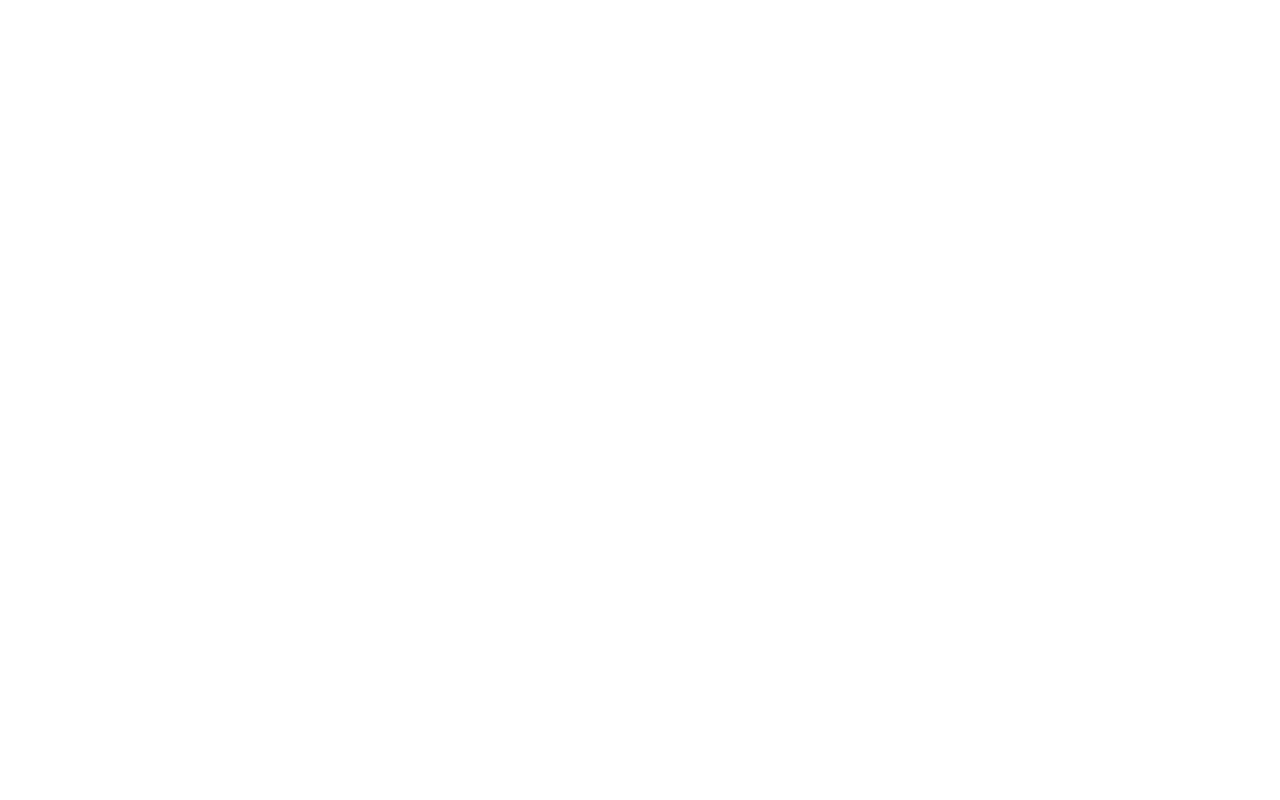
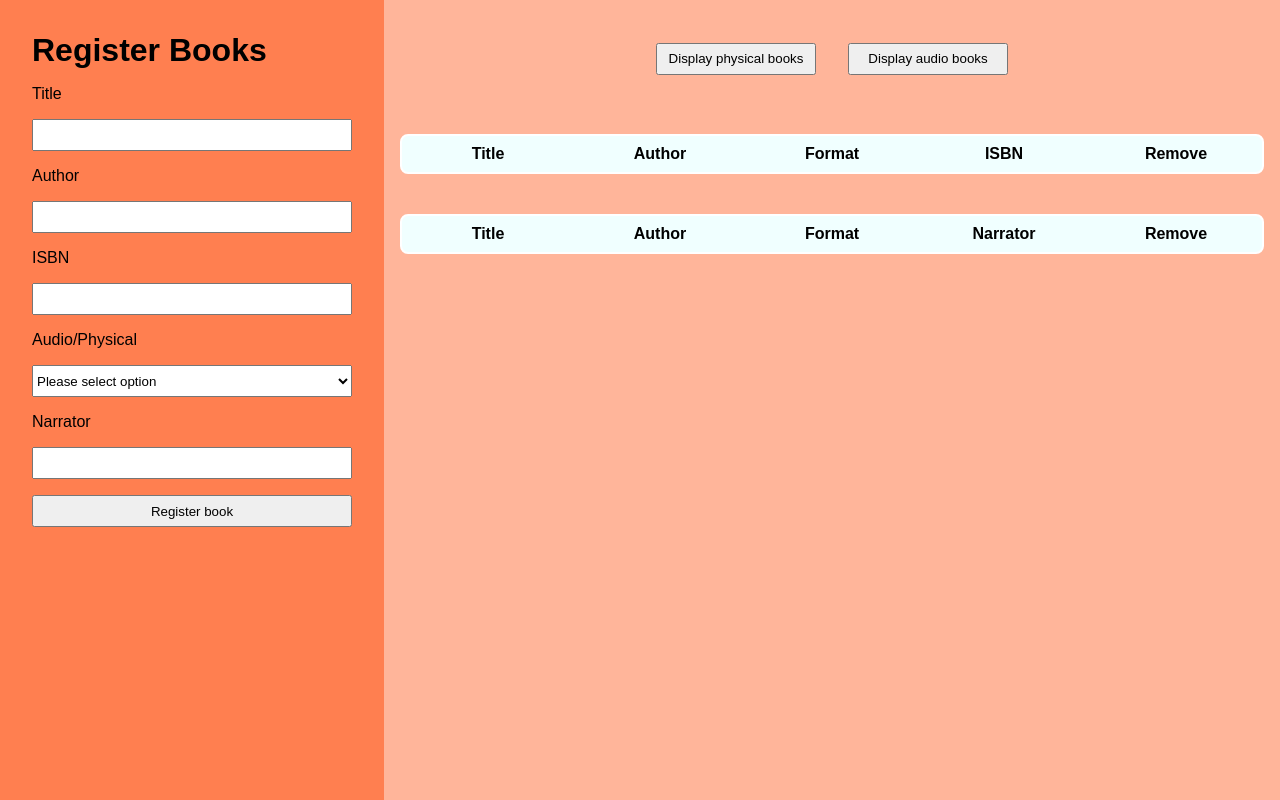
Before and after one commit to benedictenaess/OOP-register-books, a plain HTML site: page index.html in a window 1280 px wide. Drawn offline with Linux system fonts and the light colour scheme.

Commit message:
Style setup

```diff
--- a/index.html
+++ b/index.html
@@ -7,6 +7,57 @@
 	<link rel="stylesheet" href="style.css">
 </head>
 <body>
+	<main class="main-container">
+		<div class="input-container">
+			<form class="book-form">
+				<h1>Register Books</h1>
+				<label for="title">Title</label>
+				<input type="text" id="title">
+				<label for="author">Author</label>
+				<input type="text" id="author">
+				<label for="isbn">ISBN</label>
+				<input type="text" id="isbn">
+				<label for="select">Audio/Physical</label>
+				<select required name="select" id="select">
+					<option disabled selected value="non-selectable">Please select option</option>
+					<option value="audio">Audio book</option>
+					<option value="physical">Physical book</option>
+				</select>
+				<label for="narrator">Narrator</label>
+				<input type="text" id="narrator">
+				<button>Register book</button>
+			</form>
+		</div>
+		<div class="display-container">
+			<div class="button-container">
+				<button>Display physical books</button>
+				<button>Display audio books</button>
+			</div>
+			<div class="display-books-container">
+
+				<div class="display-physical-books">
+					<div class="physical-books-header">
+						<span>Title</span>
+						<span>Author</span>
+						<span>Format</span>
+						<span>ISBN</span>
+						<span>Remove</span>
+					</div>
+				</div>
+
+				<div class="display-audio-books">
+					<div class="audio-books-header">
+						<span>Title</span>
+						<span>Author</span>
+						<span>Format</span>
+						<span>Narrator</span>
+						<span>Remove</span>
+					</div>
+				</div>
+
+			</div>
+		</div>
+	</main>
 	<script src="app.js"></script>
 </body>
 </html>
--- a/style.css
+++ b/style.css
@@ -0,0 +1,76 @@
+* {
+	box-sizing: border-box;
+	margin: 0;
+	padding: 0;
+	font-family: Arial, Helvetica, sans-serif;
+}
+
+.main-container {
+	width: 100vw;
+	height: 100vh;
+	display: flex;
+}
+
+.input-container {
+	flex-basis: 30%;
+	background-color: coral;
+
+}
+
+.book-form {
+	display: flex;
+	flex-direction: column;
+	gap: 1rem;
+	padding: 2rem;
+}
+
+input, select, button {
+	height: 2rem;
+}
+
+.display-container {
+	display: flex;
+	flex-basis: 70%;
+	align-items: center;
+	flex-direction: column;
+	background-color: rgb(255, 181, 154);
+}
+
+.button-container {
+	flex-basis: 15%;
+	display: flex;
+	justify-content: center;
+	align-items: center;
+	gap: 2rem;
+	margin-bottom: 1rem;
+}
+
+.button-container button {
+	width: 10rem;
+}
+
+.display-books-container {
+	display: flex;
+	flex-direction: column;
+	gap: 2rem;
+	flex-basis: 85%;
+	width: 100%;
+	padding: 0 1rem;
+}
+
+.physical-books-header, .audio-books-header {
+	display: flex;
+	height: 2.5rem;
+	font-weight: bold;
+	background-color: azure;
+	border: 2px solid white;
+	border-radius: 0.5rem;
+	margin-bottom: 0.5rem;
+}
+
+.physical-books-header span, .audio-books-header span {
+	flex-basis: 20%;
+	display: flex;
+	justify-content: center;
+	align-items: center;
+}
```
Also changed, not shown: 1 other file.
